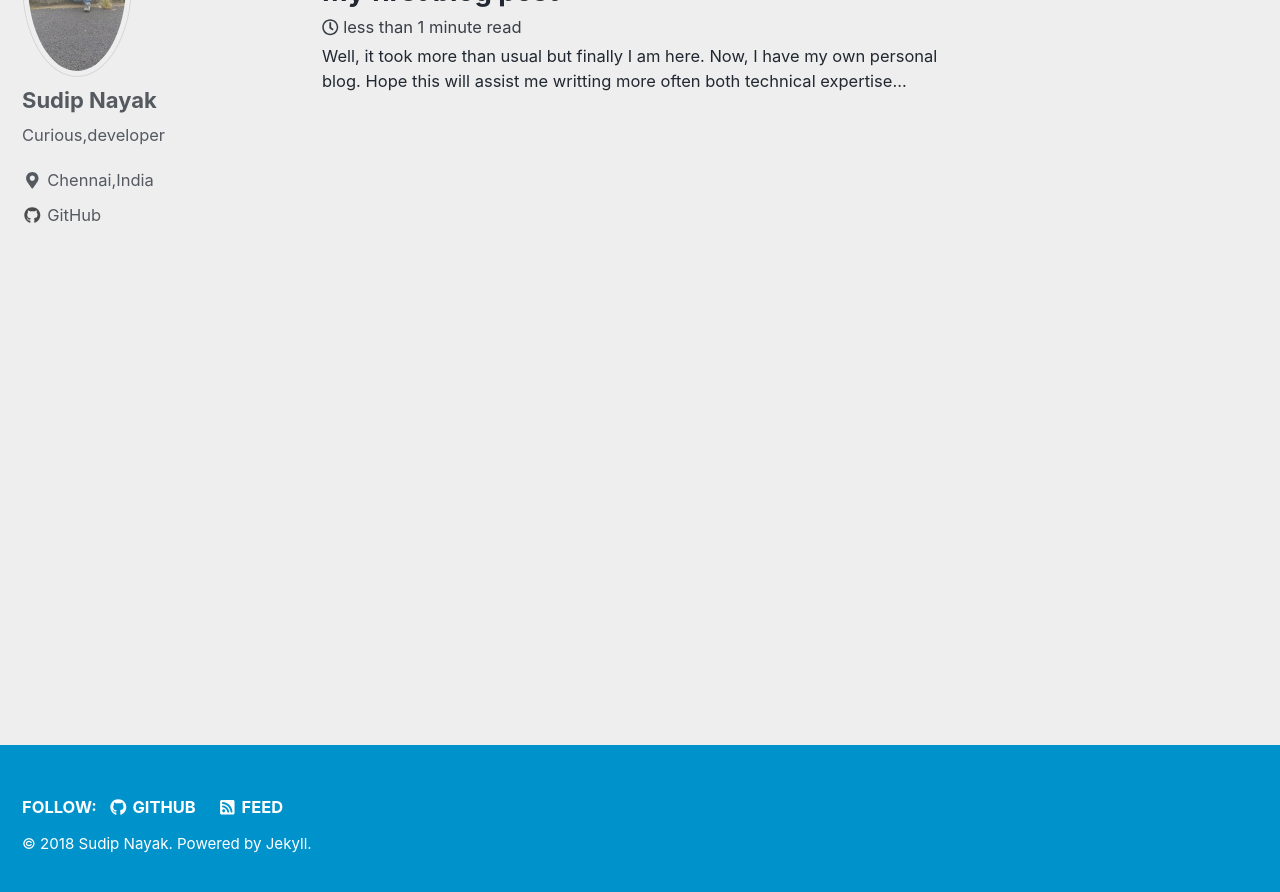
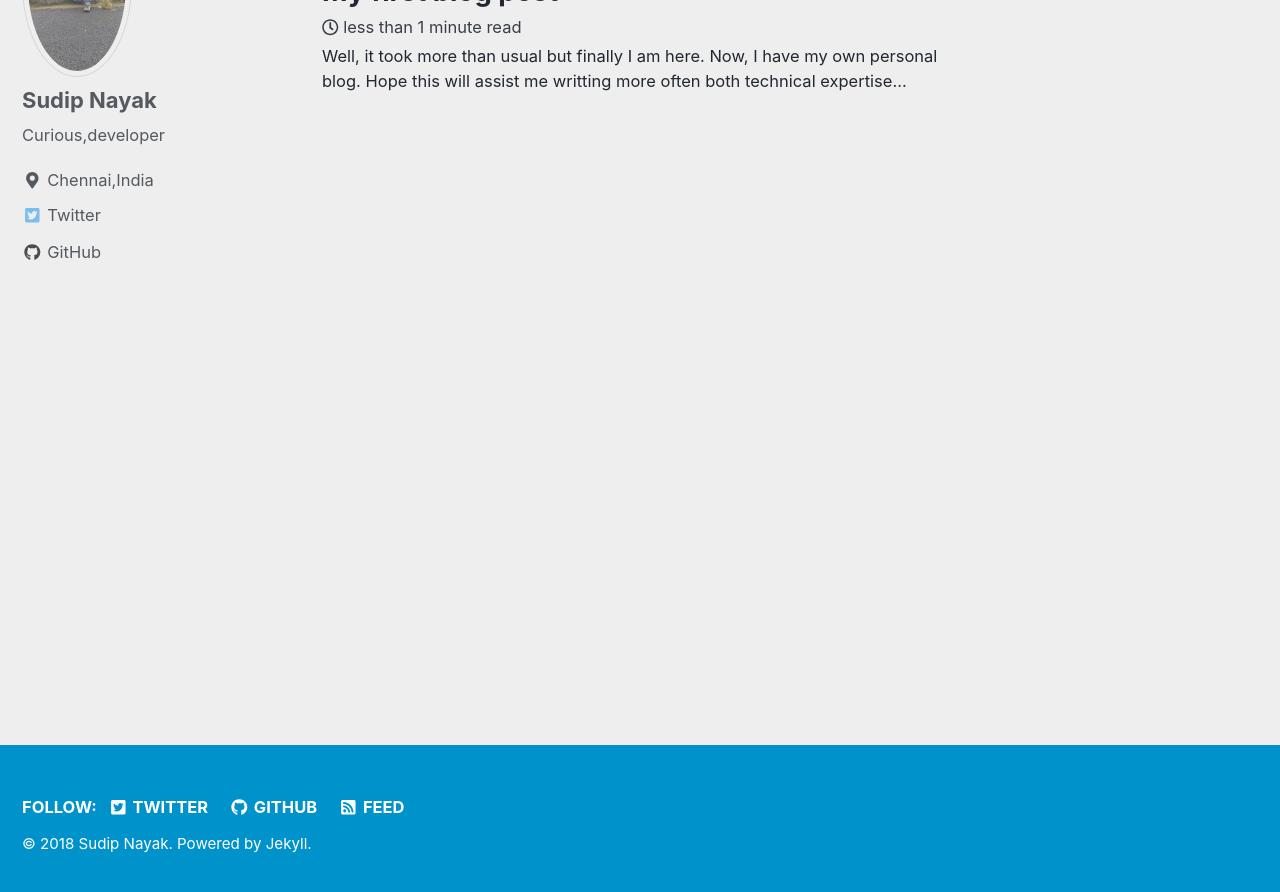
Before and after one commit to Sudip7/sudip7.github.io, a Jekyll site: the page built from index.html, in a window 1280 px wide and 900 px high, scrolled down 253 px. Shown: the top 892 px of the window. Built offline with Jekyll 4.4.1, drawn with Linux system fonts in a browser that asks for light colours; nearby versions of some CDN libraries; the list of posts is cut into pages by our own code.

Commit message:
config changes

```diff
--- a/_config.yml
+++ b/_config.yml
@@ -62,7 +62,7 @@ naver_site_verification  :
 
 # Social Sharing
 twitter:
-    username               : #&twitter "iSudip7"
+    username               : &twitter "iSudip7"
 facebook:
   username               :
   app_id                 :
```
